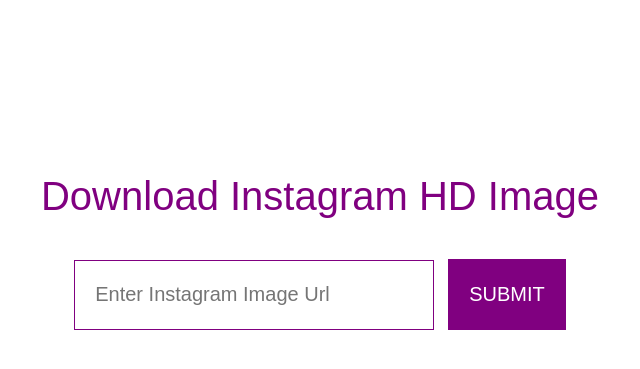
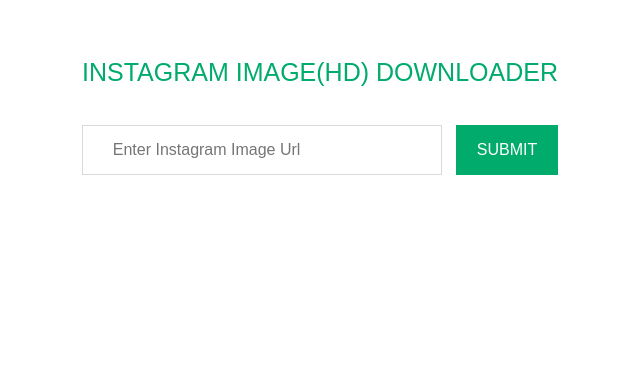
Before and after one commit to muraliremod7/python-goodness, a Flask app: template Instagram Scraper/templates/index.html in a window 1280 px wide. Shown: the top 369 px of the page, without its empty margins (320-960 px from the left). Run offline with Flask 2, Linux system fonts and the light colour scheme; the template is opened without the code that fills it, so the values that code supplies are empty.

Commit message:
:tada: Design Tweaks

```diff
--- a/Instagram Scraper/templates/index.html
+++ b/Instagram Scraper/templates/index.html
@@ -10,45 +10,49 @@
 			text-align: center;
 			margin: 0 auto;
 			width: 800px;
-			padding-top: 10%;
+			padding-top: 2%;
 		}
 		.container>p{
-			font-size: 40px;
+			font-size: 25px;
+			color: #00ab6b;
+			margin-bottom: 1.5em;
+			text-transform: uppercase;
 			font-family: sans-serif;
 		}
 		#box{
-			padding: 20px;
-			font-size: 20px;
-			color: #333;
+			padding: 15px 30px;
+			font-size: 16px;
+			color: rgba(0,0,0,0.8);
 			width: 360px;
-			height: 70px;
-			border:1px solid purple;
+			height: 50px;
+			background: #fff;
+			border:1px solid rgba(0,0,0,0.15);
 		}
 		#box:active, #box:focus{
-			border:1px solid purple;
+			border:1px solid #333;
 			outline:none;
 		}
 		#submit-button{
-			height: 71px;
+			height: 50px;
 			text-transform: uppercase;
-			background: purple;
-			border:1px solid purple;
+			background: #00ab6b;
+			border:1px solid #00ab6b;
 			color: #fff;
-			font-size: 20px;
+			font-size: 16px;
 			font-family: sans-serif;
 			padding:10px 20px 10px 20px;
 			margin-left: 10px;
 		}
 		#submit-button:hover{
-			background: #fff;
-			color: purple;
+			background: #00ab6b;
+			color: #fff;
 			cursor: hand;
 		}
 	</style>
 </head>
 <body>
 	<div class="container">
-	<p>Download Instagram HD Image</p>
+	<p>Instagram Image(HD) Downloader</p>
 	<form action="" method="POST">
 		<input id="box" type="url" name="iurl" placeholder="Enter Instagram Image Url" required >
 		<input id="submit-button" type="submit" value="SUBMIT">
```
